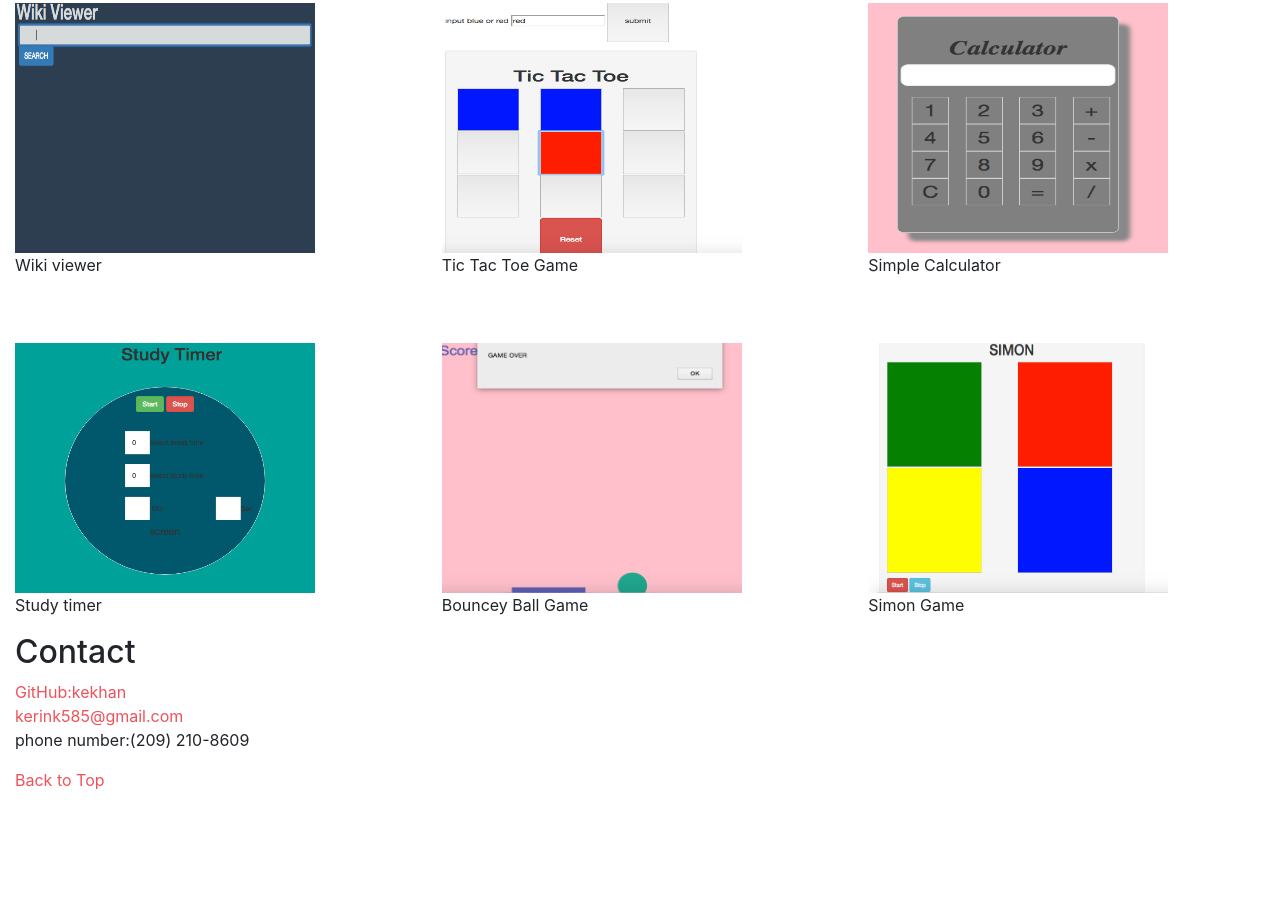
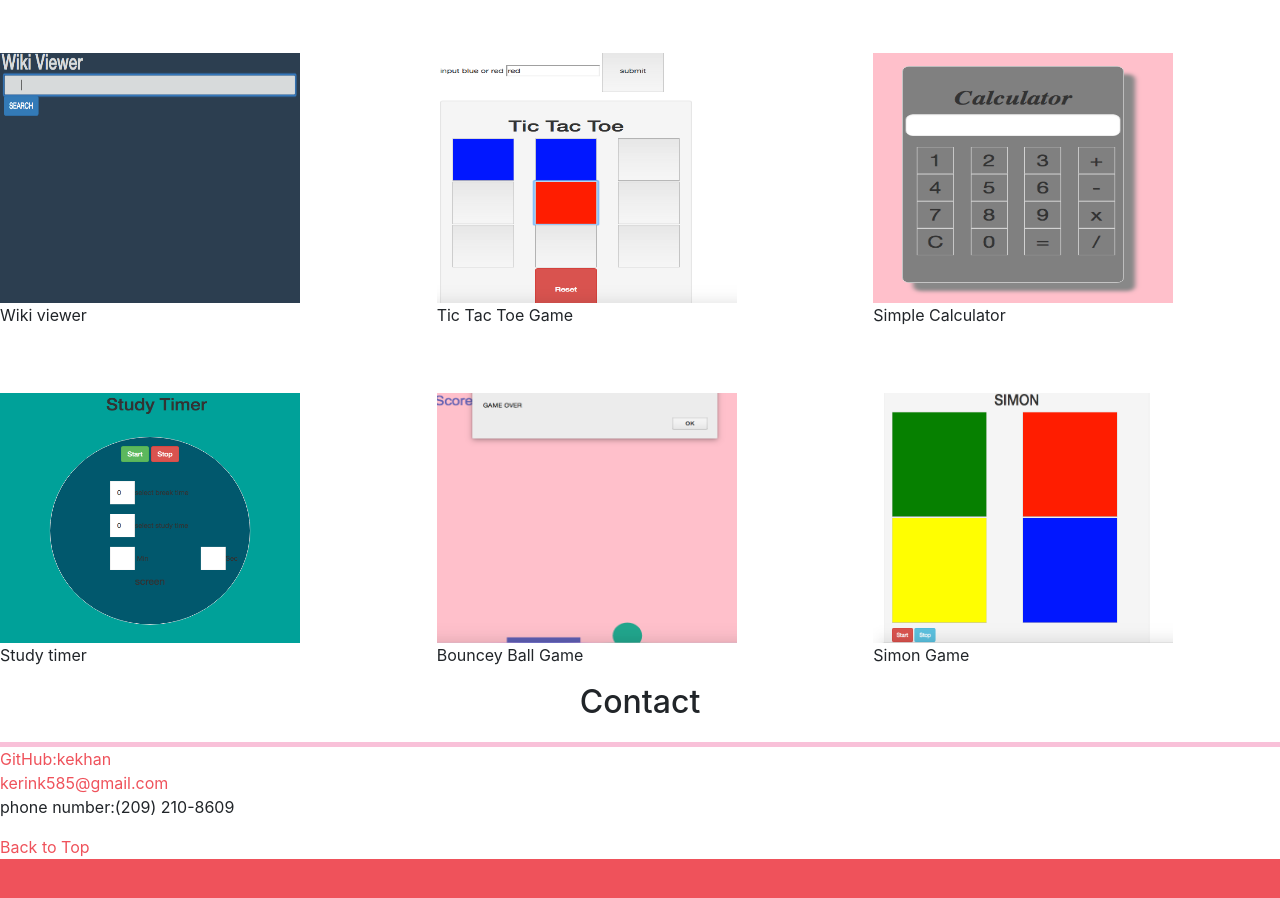
Before and after one commit to kekhan/kekhan.github.io, a plain HTML site: page index.html in a window 1280 px wide. Shown: the part 968-1866 px from the top of the page. Before the commit the page ends 1760 px from the top, so only its background shows below. Drawn offline with nearby package versions, Linux system fonts and the light colour scheme.

Commit message:
added more style

```diff
--- a/index.html
+++ b/index.html
@@ -7,7 +7,7 @@
 	<meta charset="UTF-8">
 </head>
 <body>
-	<div class ="container-fluid">
+	<div>
 	<header id="top" class ="main-header">
 		<div class="row">
 		<div class ="col-md-6">
@@ -24,7 +24,7 @@
 		</div>
 
 	</header>
-	<section id="bio">
+	<section id="bio" class="topBorder">
 		<div class="row">
 			<div class="col-md-6 info">
 				<a href=""></a><img src="https://placeimg.com/300/300/nature">
@@ -37,7 +37,7 @@
 		</div>
 
 	</section>
-	<section class="portfolio" id="projects">
+	<section class="topBorder portfolio" id="projects">
 		<h2>Portfolio</h2>
 		<div class="row">
 			<div class="col-md-4">
@@ -86,7 +86,7 @@
 	<section id="contact">
 		<h2>Contact</h2>
 	</section>
-	<footer>
+	<footer id="footer" class="topBorder">
 		<a href="https://github.com/kekhan">GitHub:kekhan</a> <br>
 		<a href="mailto:kerink585@gmail.com">kerink585@gmail.com</a>
 		<p>phone number:(209) 210-8609</p>
--- a/myPage.css
+++ b/myPage.css
@@ -37,10 +37,15 @@ a:hover{
 }
 .main-header h1{
 	color:#F9C1D9;
+	width: 100%;
 }
 
 h1{
 	font-size: 4em;
+	text-align: center;
+}
+h2{
+	text-align: center;
 }
 body{
 	margin: 0;
@@ -49,3 +54,10 @@ body{
 #bio{
 	padding-top: 50px;
 }
+#footer{
+	border-bottom: 50px solid #EF525B;
+}
+.topBorder{
+	border-top: 5px solid #F9C1D9;
+	margin-top: 20px;
+}
```
